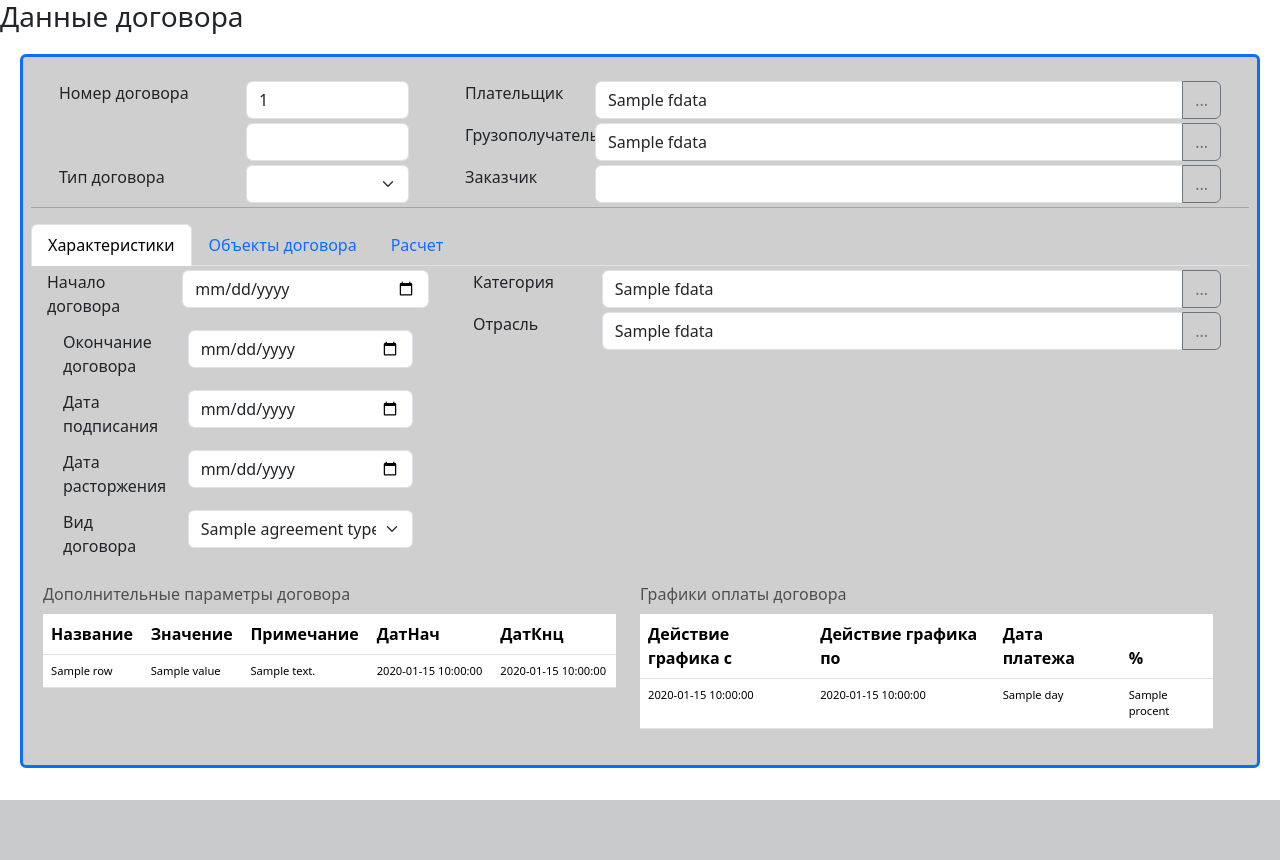
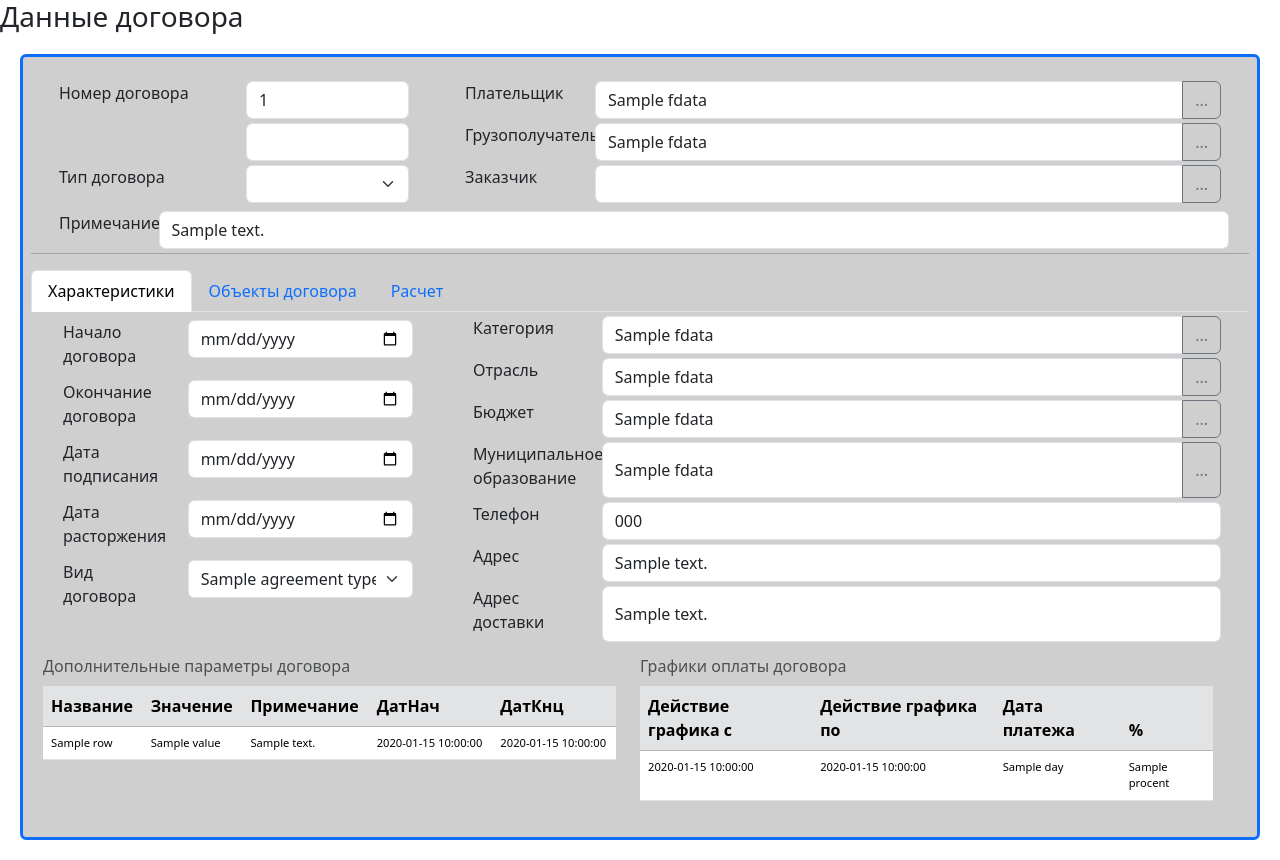
Before and after one commit to Acidosulus/AISpy, a Flask app: template app/templates/forms/agreement_form/agreement_form.html in a window 1280 px wide. Before the commit the page ends 800 px from the top, so only its background shows below. Run offline with Flask 3, Linux system fonts and the light colour scheme; the template is opened without the code that fills it: most values are stand-ins (such as "Sample title", 1, 10 or a date in 2020); parts of the project's set-up code (start-up, migrations or seed data) failed here and were passed over; some libraries are stand-ins or nearby versions.

Commit message:
2024-02-06 16:50:46

```diff
--- a/app/static/js/forms.js
+++ b/app/static/js/forms.js
@@ -3,6 +3,8 @@ var forms_zindex=1;
 const closeModal = function () {
     document.getElementById('mform').classList.add("hidden");
 };
+
+var border_colors = ["border-primary", "border-secondary", "border-success", "border-danger", "border-warning", "border-info", "border-light", "border-dark", "border-white"];
 
 document.addEventListener("keydown", function (e) {
   if (e.key === "Escape") {
@@ -120,11 +122,15 @@ async function FillOutModalForm(uri_for_get_JSON){
 
 
   async function FillOutOrganizationForm() {
+    /*
     let organization_id = document.getElementById(`row_id`).dataset.row_id;
     let answer = await asyncRequest(`/get_organization_data/${organization_id}`, `POST`, {});
-    document.getElementById("Краткое название").value = answer.org_short_name;
-    document.getElementById("Полное название").value = answer.org_name;
-
+    document.getElementById("Организация Краткое название").value = answer.org_short_name;
+    document.getElementById("Организация Полное название").value = answer.org_name;
+    document.getElementById("Организация ИНН").value = answer.inn;
+    document.getElementById("Организация КПП").value = answer.kpp;
+    document.getElementById("Организация ОРГН/ОРГИП").value = answer.ogrn;
+    */
   }
 
   function CloseInScreenForm(form_id){
@@ -151,7 +157,7 @@ async function FillOutModalForm(uri_for_get_JSON){
     let outerRootElement = document.getElementsByTagName(`body`)[0];
     forms_zindex++;
     console.log(forms_zindex);
-    outerRootElement.insertAdjacentHTML(`beforeEnd`,`<div id="${form_name}" style="background-color:#dee2e6;" class="dynamic-form position-absolute top-50 start-50 translate-middle border-5 border-success" data-zindex="${forms_zindex}"></div>`);
+    outerRootElement.insertAdjacentHTML(`beforeEnd`,`<div id="${form_name}" style="background-color:#dee2e6;" class="dynamic-form position-absolute top-50 start-50 translate-middle border-5 ${border_colors[forms_zindex%9]}" data-zindex="${forms_zindex}"></div>`);
     document.getElementById(form_name).setAttribute(`z-index`, forms_zindex);
 
     let xhr = new XMLHttpRequest();
@@ -163,18 +169,17 @@ async function FillOutModalForm(uri_for_get_JSON){
       document.getElementById(`${form_name}`).insertAdjacentHTML(
         `beforeEnd`,
         `<hr><br>
-        <div class="container">
           <div class="row">
-            <div class="col-sm-8">
+            <div class="col-11">
             <!--  <button type="submit" class="btn btn-primary btn-lg btn-block col-6" id="button_modal_dialog_ok">
                 &nbsp&nbsp&nbsp&nbspОк&nbsp&nbsp&nbsp&nbsp
                </button>-->
             </div>
-            <div class="col-sm-4">
+            <div class="col-1">
               <button id="${form_name}_dialog_escape_button" type="button" class="btn btn-secondary btn-lg btn-block col-12" onclick="CloseInScreenForm('${form_name}');">
                 Отмена
               </button>
-            </div></div>`);
+            </div>`);
       eval(execute_after_load);
 
       console.log(document.getElementById(`${form_name}`).getBoundingClientRect().height);
--- a/app/templates/agreements.html
+++ b/app/templates/agreements.html
@@ -33,7 +33,10 @@
       {% for result in results %}
         <tr>
           <!--<td><a href="/form_render/agreement_form/{{ result.row_id }}"><b>{{ result.number }}</b></a></td>-->
-          <td><a href="" onclick="RunInScreenForm()"><b>{{ result.number }}</b></a></td>
+          <td><a href="#" {% if result.number|length == 10 %}
+                            onclick="RunInScreenForm(`agreement_form`, `FillOutOrganizationForm()`, `/agreement_form/{{ result.row_id }}`);">
+                          {% endif %}
+                            <b>{{ result.number }}</b></a></td>
           <td>
             {% if result.number|length == 0 %}
               <a href="/agreements/{{ result.row_id }}">
--- a/app/templates/forms/agreement_form/_form_options.html
+++ b/app/templates/forms/agreement_form/_form_options.html
@@ -3,7 +3,7 @@
 <div class="row">
 	<div class="col-4  m-1">
 
-		<div class="row">
+		<div class="row m-1">
 			<div class="col-4">
 			  <label class="form-label" for="Номер договора">Начало договора</label>
 			</div>
@@ -82,6 +82,54 @@
 				<button class="btn btn-outline-secondary" type="button" id="button-addon-Отрасль">...</button>
 			</div>
 	     </div>
+
+		 <div class="row  m-1">
+			<div class="col-2">
+				<label class="form-label" for="Отрасль">Бюджет</label>
+			</div>
+			<div class="col input-group">
+				<input class="form-control form_text_input" type="text"  value="{{ fdata.agr_budget_name }}" aria-describedby="button-addon-Бюджет">
+				<button class="btn btn-outline-secondary" type="button" id="button-addon-Бюджет">...</button>
+			</div>
+	     </div>
+
+		 <div class="row  m-1">
+			<div class="col-2">
+				<label class="form-label" for="Отрасль">Муниципальное образование</label>
+			</div>
+			<div class="col input-group">
+				<input class="form-control form_text_input" type="text"  value="{{ fdata.municipalformation_name }}" aria-describedby="button-addon-Бюджет">
+				<button class="btn btn-outline-secondary" type="button" id="button-addon-Бюджет">...</button>
+			</div>
+	     </div>
+
+		 <div class="row  m-1">
+			<div class="col-2">
+				<label class="form-label" for="Отрасль">Телефон</label>
+			</div>
+			<div class="col input-group">
+				<input class="form-control form_text_input" type="text"  value="{{ fdata.phone }}" aria-describedby="button-addon-Бюджет">
+			</div>
+	     </div>
+
+		 <div class="row  m-1">
+			<div class="col-2">
+				<label class="form-label" for="Отрасль">Адрес</label>
+			</div>
+			<div class="col input-group">
+				<input class="form-control form_text_input" type="text"  value="{{ fdata.address }}" aria-describedby="button-addon-Бюджет">
+			</div>
+	     </div>
+
+
+		 <div class="row  m-1">
+			<div class="col-2">
+				<label class="form-label" for="Отрасль">Адрес доставки</label>
+			</div>
+			<div class="col input-group">
+				<input class="form-control form_text_input" type="text"  value="{{ fdata.address_delivery }}" aria-describedby="button-addon-Бюджет">
+			</div>
+	     </div>
 	</div>
 
 
@@ -90,7 +138,7 @@
 		<table class="table table-hover text-xsmall table-condensed table-responsive caption-top">
 			<caption>Дополнительные параметры договора</caption>
 			<thead>
-			<tr>
+			<tr class="table-secondary">
 				<th>Название</th>
 				<th>Значение</th>
 				<th>Примечание</th>
@@ -117,7 +165,7 @@
 		<table class="table table-hover text-xsmall table-condensed table-responsive caption-top">
 			<caption>Графики оплаты договора</caption>
 			<thead>
-			<tr>
+			<tr class="table-secondary">
 				<th>Действие графика с</th>
 				<th>Действие графика по</th>
 				<th>Дата платежа</th>
--- a/app/templates/forms/agreement_form/_form_top_part.html
+++ b/app/templates/forms/agreement_form/_form_top_part.html
@@ -80,3 +80,13 @@
                 </div>
             </div>
     </div><!--<div class="col">-->
+
+
+        <div class="row m-1">
+                <div class="col-1">
+                        <label class="form-label" for="Номер договора">Примечание</label>
+                </div>
+                <div class="col-11">
+                        <input class="form-control form_text_input" type="text"  value="{{ fdata.note }}" id = "Примечание">
+                </div>
+        </div>
--- a/app/templates/main_index.html
+++ b/app/templates/main_index.html
@@ -23,10 +23,10 @@
       <hr>
       <hr>
       <hr>
-      <a href="/agreement_form/113858"><input class="btn btn-primary" id="test_button" type="button" value="test 1" /></a>
+      <a href="/agreement_form/117246"><input class="btn btn-primary" id="test_button" type="button" value="test 1" /></a>
       <a href="/organization_form/48178"><input class="btn btn-primary" id="test_button" type="button" value="test 2" /></a>
       <a onclick="RunInScreenForm(`organization_form`, `FillOutOrganizationForm()`, `/organization_form/48178`);"><input class="btn btn-primary" id="test_button" type="button" value="test Organization" /></a>
-      <a onclick="RunInScreenForm(`agreement_form`, `FillOutOrganizationForm()`, `/agreement_form/113858`);"><input class="btn btn-primary" id="test_button" type="button" value="test Agreement" /></a>
+      <a onclick="RunInScreenForm(`agreement_form`, `FillOutOrganizationForm()`, `/agreement_form/117246`);"><input class="btn btn-primary" id="test_button" type="button" value="test Agreement" /></a>
       <!--<p><a href="/parameters_dialog/">Проверка диалога с произвольными параметрами</a></p>-->
       <hr>
       <hr>
```
Also changed, not shown: app/data_sourses.py (+69 -6 lines), app/templates/forms/organization_form/_form_top_part.html (+76 -9 lines).
